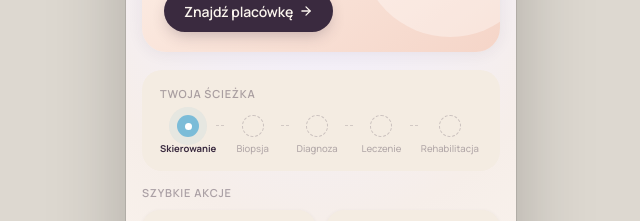
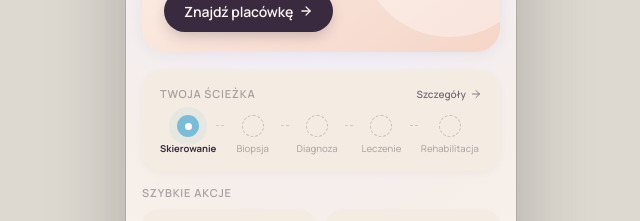
Before and after one commit to Anileweaniprawe/przytobie, a Next.js app: page /dashboard in a window 1280 px wide. Shown: the part 241-462 px from the top of the page, without its empty margins (319-959 px from the left). Built offline with nearby package versions, Linux system fonts and the light colour scheme.

Commit message:
Remove button + add details to "Twoja Ścieżka" component

```diff
--- a/app/dashboard/page.js
+++ b/app/dashboard/page.js
@@ -90,7 +90,6 @@ const STAGE_DATA = {
     heroSubtitle: 'Następny krok: Konsylium wielodyscyplinarne',
     heroCTA: 'Co to jest konsylium?',
     grid: [
-      { label: 'Moja ścieżka leczenia',  icon: 'map'       },
       { label: 'Umów wizytę',            icon: 'calendar'  },
       { label: 'Co zabrać na konsylium', icon: 'clipboard' },
       { label: 'Zapytaj asystentkę',     icon: 'chat'      },
@@ -394,18 +393,31 @@ function HeroCard({ data, onCTA }) {
 
 function PathStrip({ currentStage }) {
   return (
+    <Link href={`/timeline?stage=${currentStage}&dash=${currentStage}`} style={{ textDecoration: 'none', display: 'block' }}>
       <div style={{
         margin: '18px 16px 0',
         background: PT.paper,
         borderRadius: 20,
         padding: '16px 18px',
+        boxShadow: '0 2px 8px rgba(58,42,63,0.04)',
       }}>
         <div style={{
           fontFamily: 'var(--font-manrope), system-ui',
           fontSize: 11, fontWeight: 600,
           letterSpacing: '0.07em', textTransform: 'uppercase',
           color: 'rgba(58,42,63,0.4)', marginBottom: 14,
-      }}>Twoja ścieżka</div>
+          display: 'flex', justifyContent: 'space-between', alignItems: 'center'
+        }}>
+          <span>Twoja ścieżka</span>
+          <span style={{
+            display: 'flex', alignItems: 'center', gap: 4,
+            color: PT.plumSoft, textTransform: 'none', letterSpacing: '0',
+            fontSize: 10, opacity: 0.8
+          }}>
+            Szczegóły
+            <Icon name="arrow" size={12} color={PT.plumSoft}/>
+          </span>
+        </div>
       <div style={{ display: 'flex', alignItems: 'flex-start', gap: 0 }}>
         {STAGE_META.map((stage, idx) => {
           const done   = stage.id < currentStage;
@@ -472,6 +484,7 @@ function PathStrip({ currentStage }) {
         })}
       </div>
     </div>
+  </Link>
 );
 }
 
@@ -899,10 +912,6 @@ function DashboardContent() {
 
   function handleTileClick(item) {
     const label = item.label;
-    if (label === 'Moja ścieżka leczenia') {
-      router.push(`/timeline?stage=${stage}&dash=${stage}`);
-      return;
-    }
     const nav = {
       'Gdzie się zbadać':        () => setScreen('find-clinic'),
       'Co zabrać na badanie':    () => { setChecklistType('badanie');   setScreen('checklist'); },
```
Lines whose indentation alone changed are shown as unchanged.
